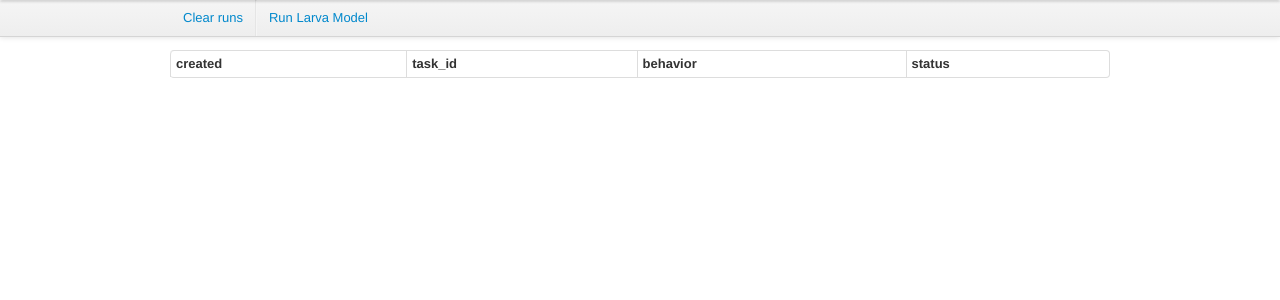
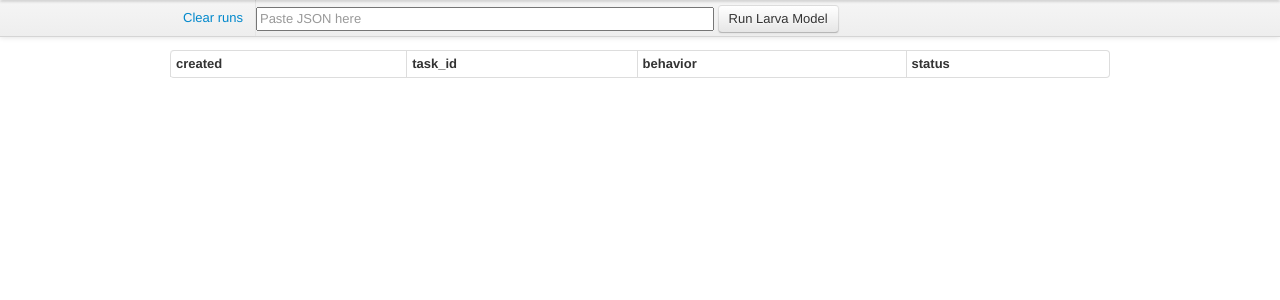
Before and after one commit to asascience-open/larva-service, a Flask app: page /runs in a window 1280 px wide. Shown: the part 40-340 px from the top of the page. Run offline with Flask 2, Linux system fonts and the light colour scheme; data that the repository does not hold is empty.

Commit message:
Ability to upload a Run JSON

```diff
--- a/larva_service/templates/runs.html
+++ b/larva_service/templates/runs.html
@@ -6,7 +6,10 @@
         <div class="container">
             <ul class="nav nav-pills">
                 <li><a href="{{ url_for('clear_runs') }}">Clear runs</a></li>
-                <li><a href="{{ url_for('run_larva_model') }}">Run Larva Model</a></li>
+                <form method="POST" action="{{ url_for('run_larva_model') }}" class="navbar-form pull-left">
+                  <input type="textarea" class="span6" name="config" id="config" placeholder="Paste JSON here"></input>
+                  <input type="submit" value="Run Larva Model" class="btn"></input>
+                </form>
             </ul>
         </div>
     </div>
--- a/larva_service/views/run.py
+++ b/larva_service/views/run.py
@@ -13,16 +13,19 @@ def run_larva_model():
     elif request.method == 'POST':
         run_details = request.form.get("config", None)
 
+    config_dict = None
+    try:
+        config_dict = json.loads(run_details)
+    except:
+        flash("Could not decode parameters", 'error')
+        return redirect(url_for('runs'))
+
     run = db.Run()
-    print run_details
-    if run_details is not None:
-        run.load_run_config(json.loads(run_details))
-        results = larva_run.delay(run.to_json())
-        run.task_id = unicode(results.task_id)
-        run.save()
-    else:
-        flash("No run configuration specified", 'error')
-
+    run.load_run_config(config_dict)
+    results = larva_run.delay(run.to_json())
+    run.task_id = unicode(results.task_id)
+    run.save()
+    flash("Run created", 'success')
     return redirect(url_for('runs'))
 
 @app.route('/runs/clear', methods=['GET'])
```
